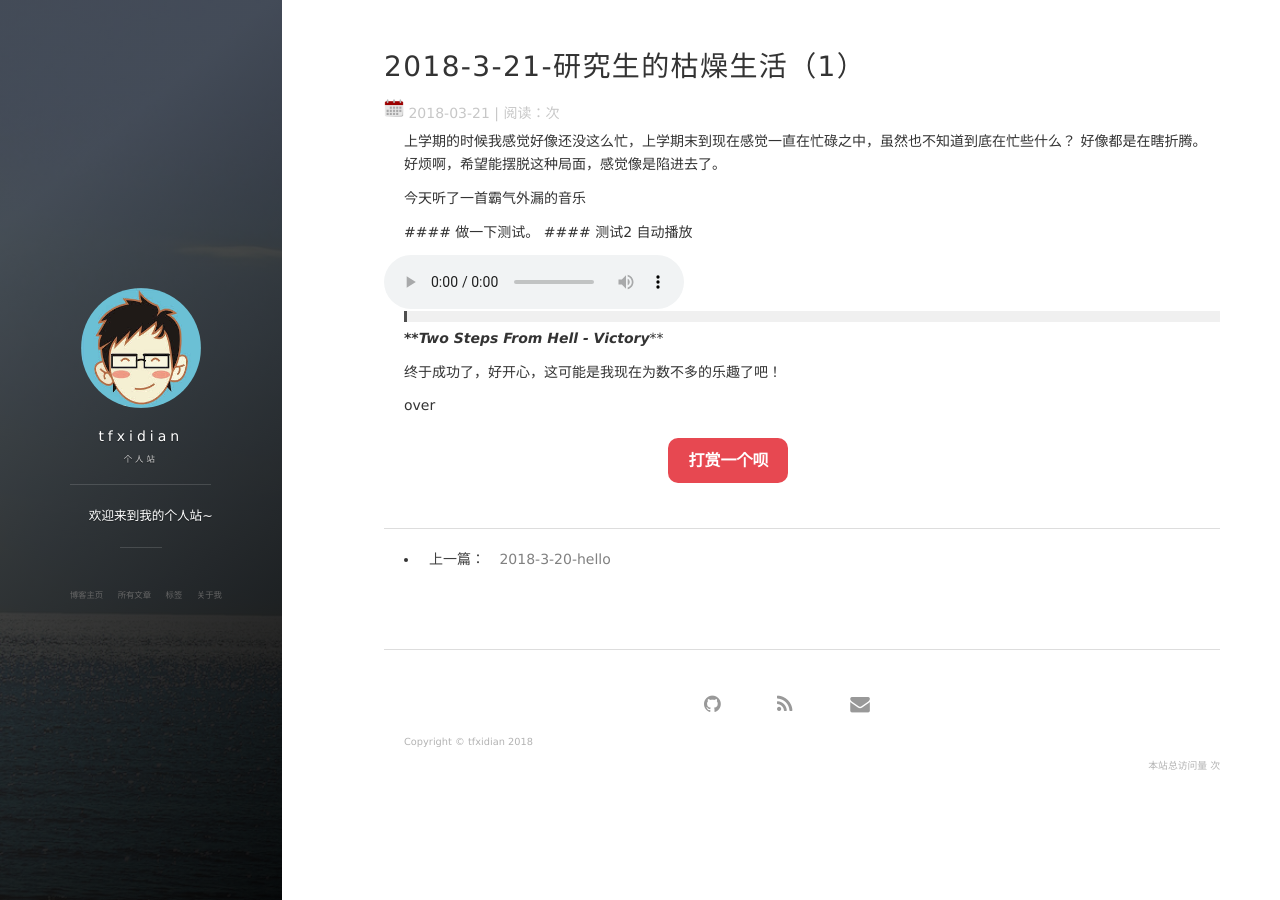
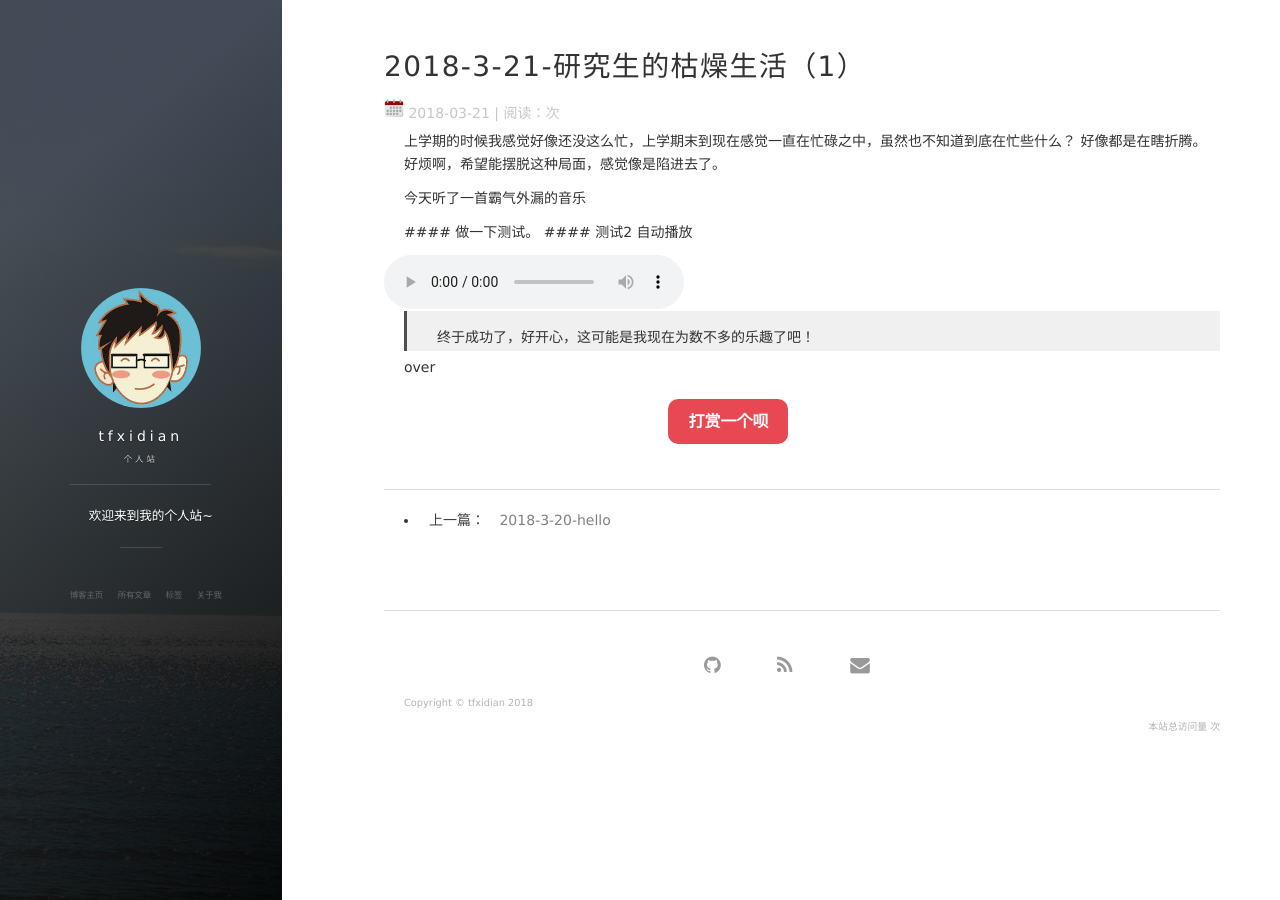
Before and after one commit to tfxidian/tfxidianbackup, a Jekyll site: the page built from _posts/2018-3-21-研究生的枯燥生活（1）.md, in a window 1280 px wide. Built offline with Jekyll 4.4.1, drawn with Linux system fonts in a browser that asks for light colours; nearby versions of some CDN libraries; our own code applies the rules of GitHub Pages for plain Markdown files; comment, search, counter and statistics services are not loaded.

Commit message:
修改文件: _posts/2018-3-21-研究生的枯燥生活（1）.md

```diff
--- a/_posts/2018-3-21-研究生的枯燥生活（1）.md
+++ b/_posts/2018-3-21-研究生的枯燥生活（1）.md
@@ -19,10 +19,6 @@ grammar_cjkRuby: true
   <source src="/audio/范炜与程渤智 - 西安人的歌.mp3" type="audio/mpeg">
   <embed height="50" width="100" src="/audio/Two Steps From Hell - Victory.mp3">
 </audio>>
-
- *****Two Steps From Hell - Victory*****
-
-
 终于成功了，好开心，这可能是我现在为数不多的乐趣了吧！
 
 
```
